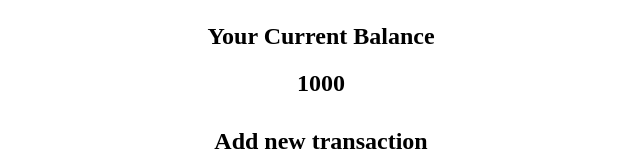
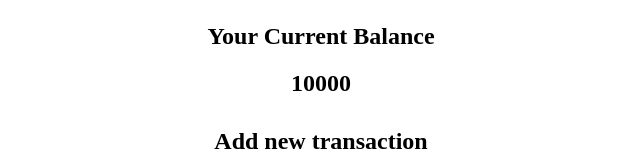
Before and after one commit to Mananbh98/ng-expense-tracker, an Angular app: page / in a window 1280 px wide. Shown: the part 248-408 px from the top of the page, without its empty margins (319-959 px from the left). Built offline with nearby package versions, Linux system fonts and the light colour scheme.

Commit message:
Add balance display ui [ch48]

```diff
--- a/src/app/balance-display/balance-display.component.ts
+++ b/src/app/balance-display/balance-display.component.ts
@@ -6,7 +6,7 @@ import { Component, OnInit } from '@angular/core';
   styleUrls: ['./balance-display.component.css']
 })
 export class BalanceDisplayComponent implements OnInit {
-  currentBal: string = "1000";
+  currentBal: string = "10000";
 
 
   constructor() { }
```
